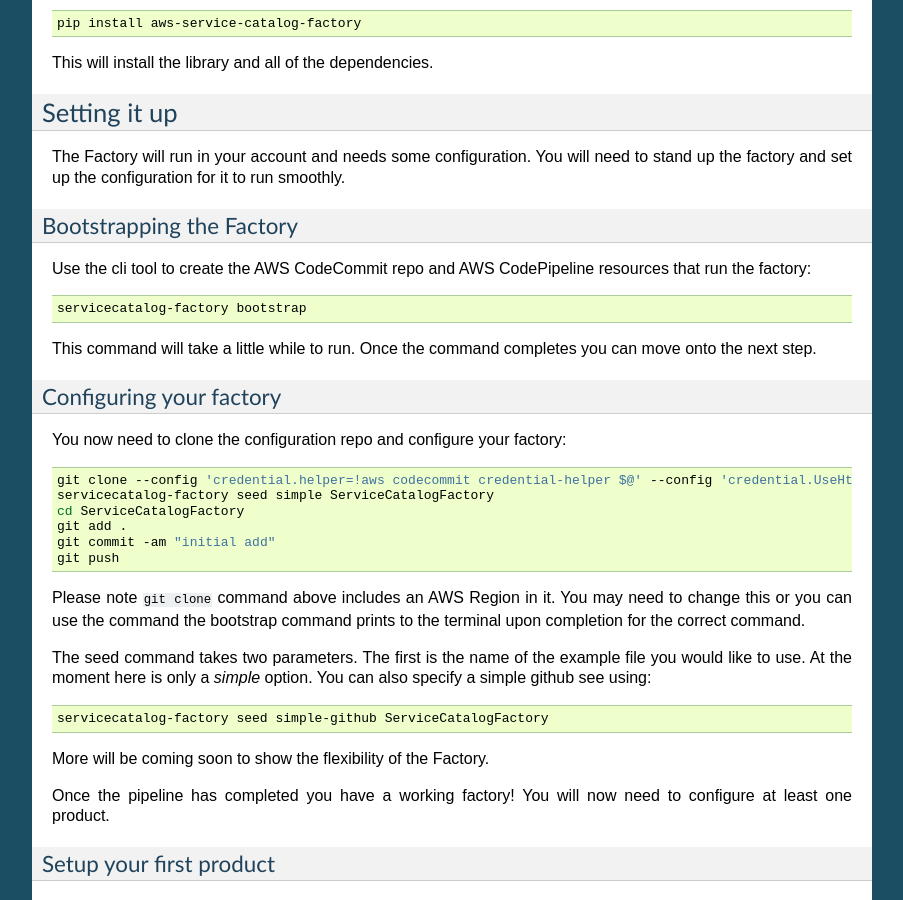
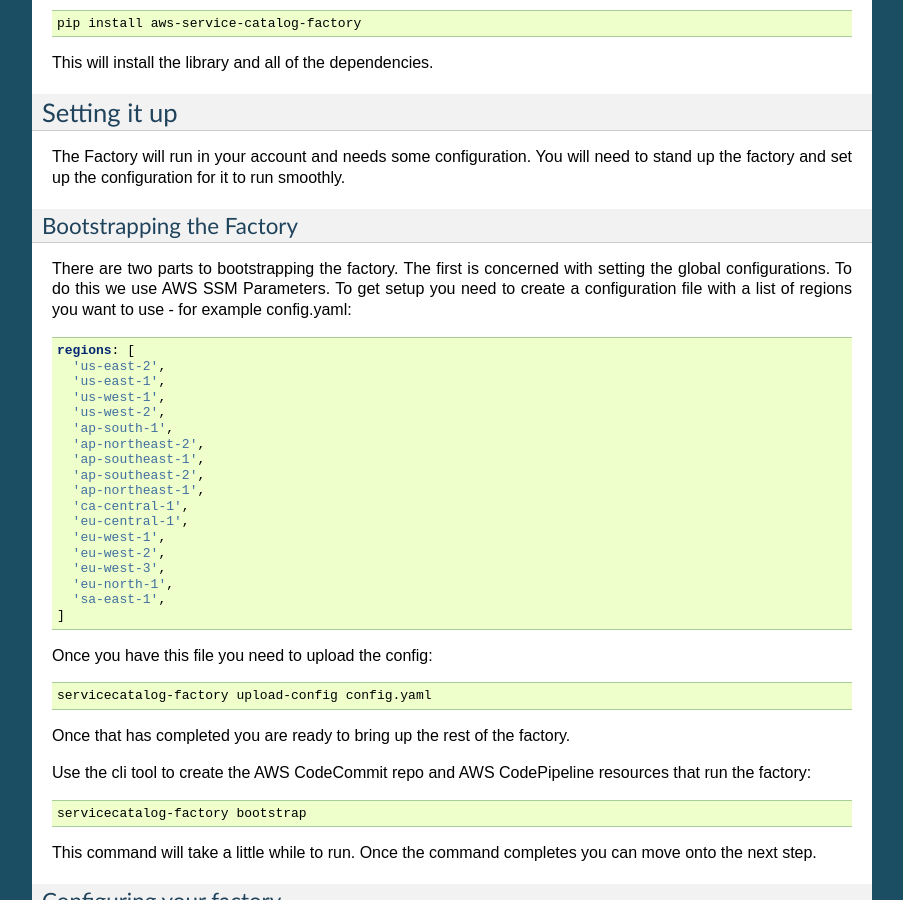
Before and after one commit to awslabs/aws-service-catalog-factory, a Sphinx documentation site: the page built from docs/source/factory/getting_up_and_running.md, in a window 1280 px wide and 900 px high, scrolled down 502 px. Shown: the whole window, without its empty margins (198-1101 px from the left). Built offline with Sphinx 7.4.7, drawn with Linux system fonts in a browser that asks for light colours.

Commit message:
adding docs for issue #15

````diff
--- a/docs/source/factory/getting_up_and_running.md
+++ b/docs/source/factory/getting_up_and_running.md
@@ -34,6 +34,38 @@
 
 
 ### Bootstrapping the Factory
+There are two parts to bootstrapping the factory.  The first is concerned with setting the global configurations.  To do
+this we use AWS SSM Parameters.  To get setup you need to create a configuration file with a list of regions you want to
+use - for example config.yaml:
+
+```yaml
+regions: [
+  'us-east-2',
+  'us-east-1',
+  'us-west-1',
+  'us-west-2',
+  'ap-south-1',
+  'ap-northeast-2',
+  'ap-southeast-1',
+  'ap-southeast-2',
+  'ap-northeast-1',
+  'ca-central-1',
+  'eu-central-1',
+  'eu-west-1',
+  'eu-west-2',
+  'eu-west-3',
+  'eu-north-1',
+  'sa-east-1',
+]
+```
+Once you have this file you need to upload the config:
+```bash
+servicecatalog-factory upload-config config.yaml
+```
+
+Once that has completed you are ready to bring up the rest of the factory.
+
+
 Use the cli tool to create the AWS CodeCommit repo and AWS CodePipeline resources that run the factory:
 ```bash
 servicecatalog-factory bootstrap
````
